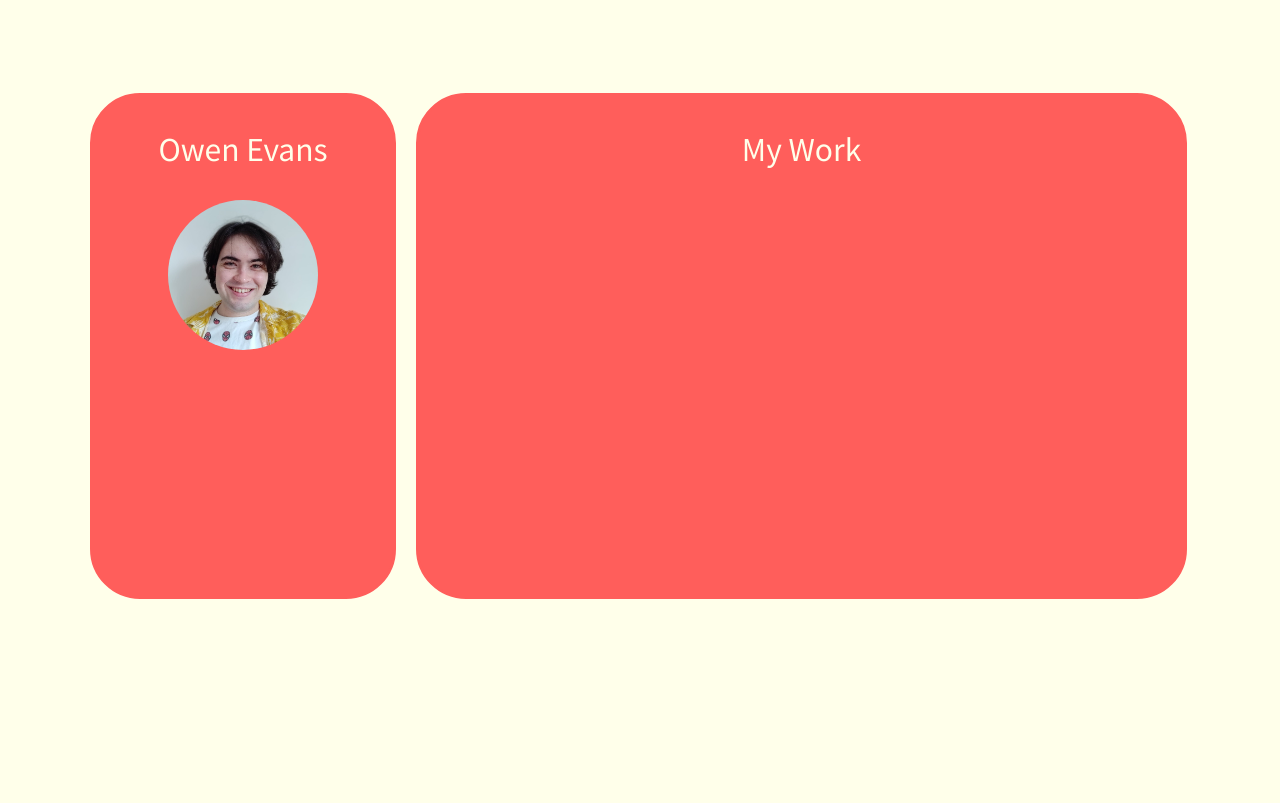
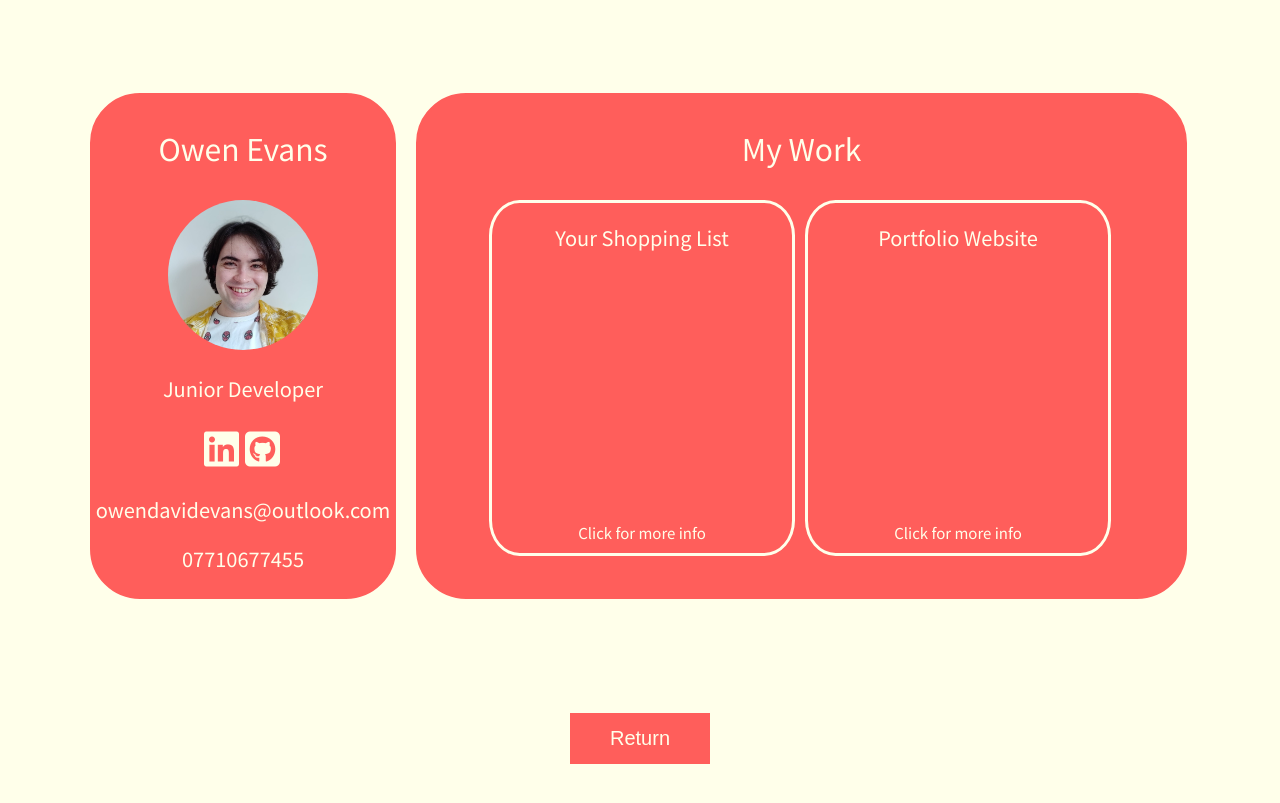
Before and after one commit to OwenEDev/Portfolio-Website, a Flask app: page /my_work in a window 1280 px wide. Shown: the part 142-945 px from the top of the page. Before the commit the page ends 741 px from the top, so only its background shows below. Run offline with Flask 2, Linux system fonts and the light colour scheme; some libraries are stand-ins or nearby versions.

Commit message:
added contact info, links, and project panels to page 2

```diff
--- a/static/styles/page_2.css
+++ b/static/styles/page_2.css
@@ -45,6 +45,32 @@ p {
     margin-left: 75px;
 }
 
+.smalltxt {
+    font-size: 20px;
+}
+
+.infotxt {
+    font-size: 15px;
+    margin-top: 270px;
+}
+
+.icons {
+    padding: 5px;
+    width: 80px;
+    margin-left: auto;
+    margin-right: auto;
+}
+
+.fab {
+    color: #FFFFEA;
+    font-size: 40px;
+    padding: 1px;
+}
+
+.fab:hover {
+    transform: scale(1.1);
+}
+
 .block_2:hover {
     transform: scale(1.01);
 }
@@ -59,3 +85,55 @@ p {
     float: left;
     border-radius: 50px;
 }
+
+.sub_block_container {
+    width: 645px;
+    height: 350px;
+    margin-left: auto;
+    margin-right: auto;
+
+}
+
+.sub_block {
+    border: 3px solid #FFFFEA;
+    width: 300px;
+    height: 350px;
+    float: left;
+    margin-left: 10px;
+    border-radius: 10%;
+}
+
+.sub_block:hover {
+    transform: scale(1.01);
+    cursor: pointer;
+}
+
+
+
+button {
+    background-color: #FF5E5B;
+    color: #FFFFEA;
+    padding: 14px 40px;
+    font-size: 20px;
+    cursor: pointer;
+    text-align: center;
+    border: none;
+    animation: img_fade 1.5s ease-out 1.9s normal both;
+    margin: auto;
+}
+
+.button_div {
+    width: 140px;
+    height: 50px;
+    margin: auto;
+}
+
+button:hover {
+    transform: translateY(-4px);
+    box-shadow: 0 9px #D8D8D8;
+}
+
+button:active {
+    transform: translateY(4px);
+    box-shadow: none;
+}
--- a/templates/page_2.html
+++ b/templates/page_2.html
@@ -4,7 +4,7 @@
     <head>
         <title>Owen Evans - Junior Developer</title>
         <link rel="stylesheet" href="static/styles/page_2.css" type="text/css"/>
-
+        <script src="https://kit.fontawesome.com/c164f8a50b.js" crossorigin="anonymous"></script>
     </head>
 
     <body>
@@ -18,19 +18,53 @@
 
                 <img class=img_me src="static\meNew.jpg" alt="Selfie!">
 
+                <p class=smalltxt>Junior Developer</p>
+
+                <div class=icons>
+
+                <a href="https://www.linkedin.com/in/owen-evans-6b21ba20b/" target="_blank"><i class="fab fa-linkedin"></i></a>
+                <a href="https://github.com/OwenEDev" target="_blank"><i class="fab fa-github-square"></i></a>
+
+            </div>
+
+            <p class=smalltxt>owendavidevans@outlook.com</p>
+            <p class=smalltxt>07710677455</p>
+
             </div>
 
             <div class=block_2>
 
                 <p>My Work</p>
 
+                <div class=sub_block_container>
+
+                <div class=sub_block>
+
+                    <p class=smalltxt>Your Shopping List</p>
+
+                    <p class=infotxt>Click for more info</p>
+
+                </div>
+
+                <div class=sub_block>
+
+                    <p class=smalltxt>Portfolio Website</p>
+
+                    <p class=infotxt>Click for more info</p>
+
+                </div>
+
             </div>
 
 
 
+            </div>
+
         </div>
 
-
+        <div class=button_div>
+            <a href="/"><button>Return</button></a>
+        </div>
 
 
 
```
Also changed, not shown: main.py (+8 -0 lines).
